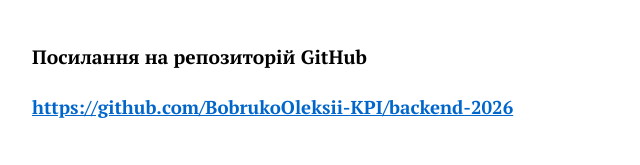
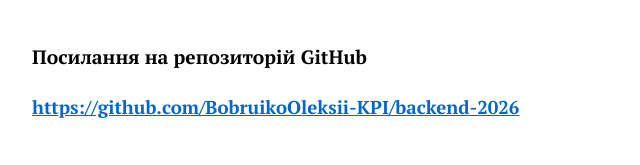
Before and after one commit to BobruikoOleksii-KPI/backend-2026, a plain HTML site: page backend_lr1_Bobruiko.html in a window 1280 px wide. Shown: the part 3760-3925 px from the top of the page, 183-823 px from the left. Drawn offline with Linux system fonts and the light colour scheme.

Commit message:
docs: fixed typo in github link

```diff
--- a/backend_lr1_Bobruiko.html
+++ b/backend_lr1_Bobruiko.html
@@ -252,10 +252,10 @@
 
         <h3 id="github-link">Посилання на репозиторій GitHub</h3>
         <p>
-            <a href="https://github.com/BobrukoOleksii-KPI/backend-2026"
+            <a href="https://github.com/BobruikoOleksii-KPI/backend-2026"
             target="_blank"
             style="color:#0066cc; text-decoration:underline; font-weight:bold;">
-            https://github.com/BobrukoOleksii-KPI/backend-2026
+            https://github.com/BobruikoOleksii-KPI/backend-2026
             </a>
         </p>
 
```
Also changed, not shown: backend_lr1_add_Bobruiko.html (+1 -1 lines).
